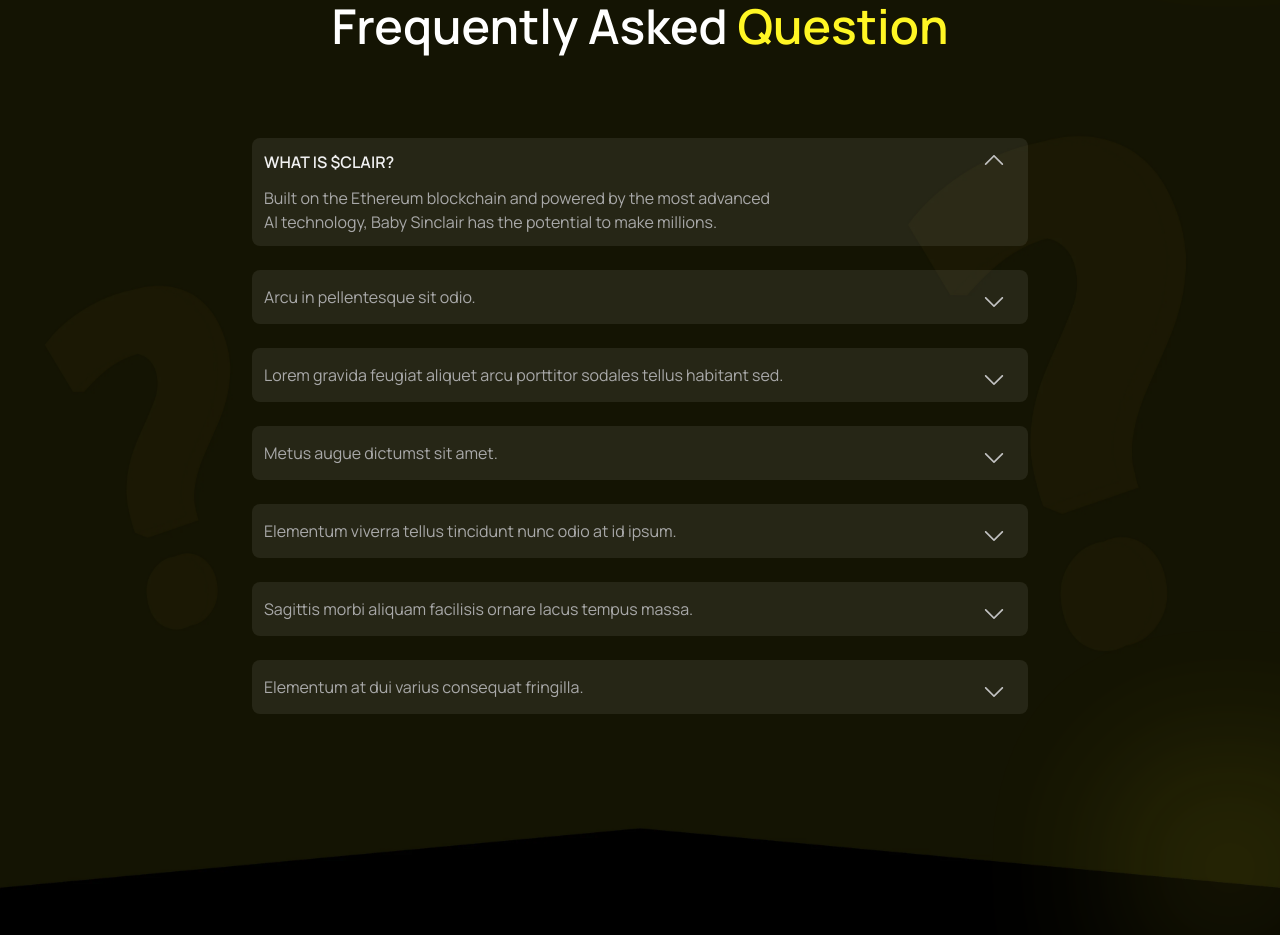
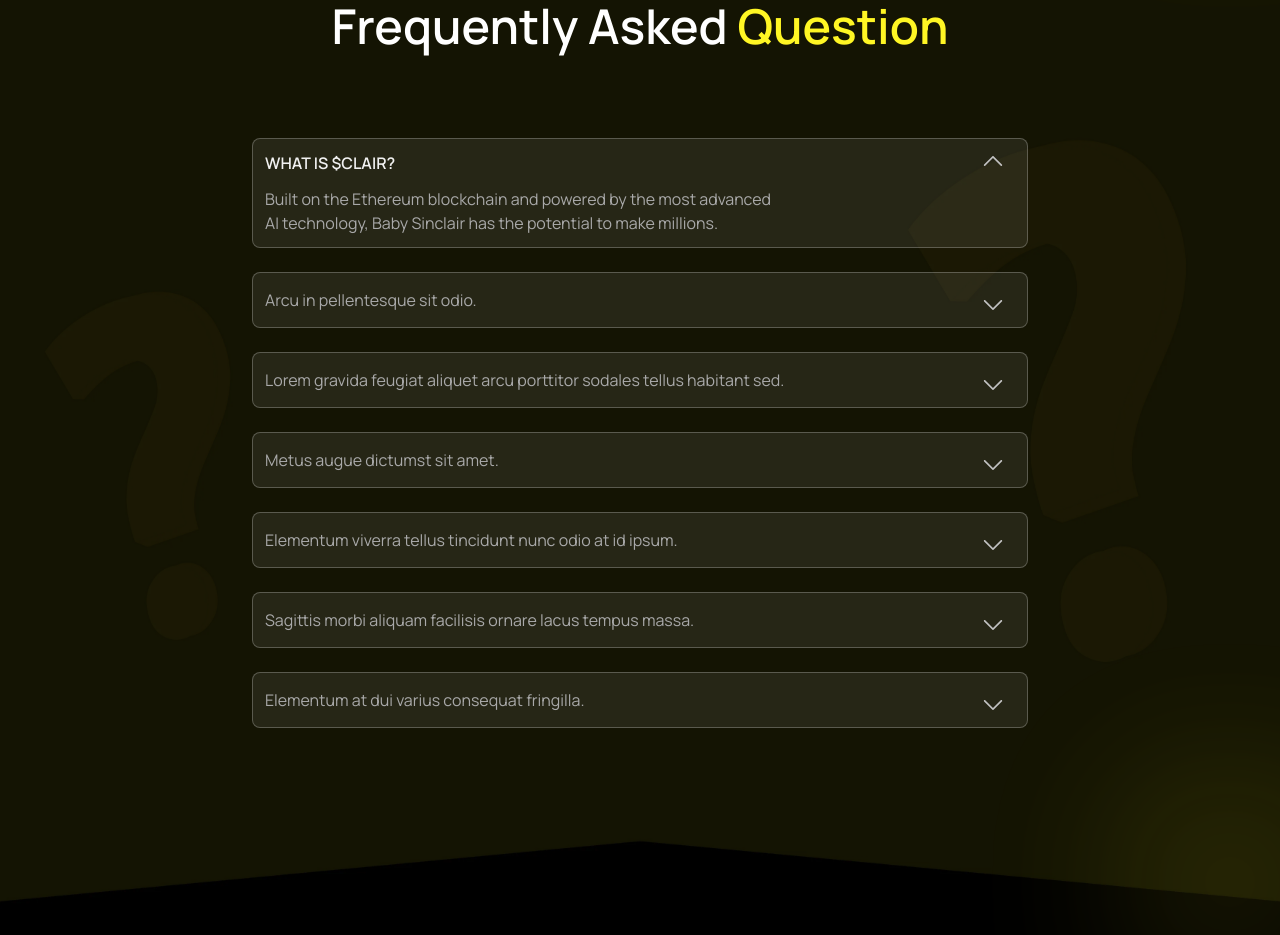
Before and after one commit to Sandeep-508/-Clair, a React (Create React App) app: page / in a window 1280 px wide. Shown: the part 5360-6295 px from the top of the page. Built offline with nearby package versions, Linux system fonts and the light colour scheme.

Commit message:
added border in the accordion

```diff
--- a/src/App.css
+++ b/src/App.css
@@ -422,6 +422,7 @@
 .accordion-item {
     margin-top: 24px;
     margin-bottom: 24px;
+    border: 1px solid #FFFFFF3D !important;
 }
 
 .accordion {
```
